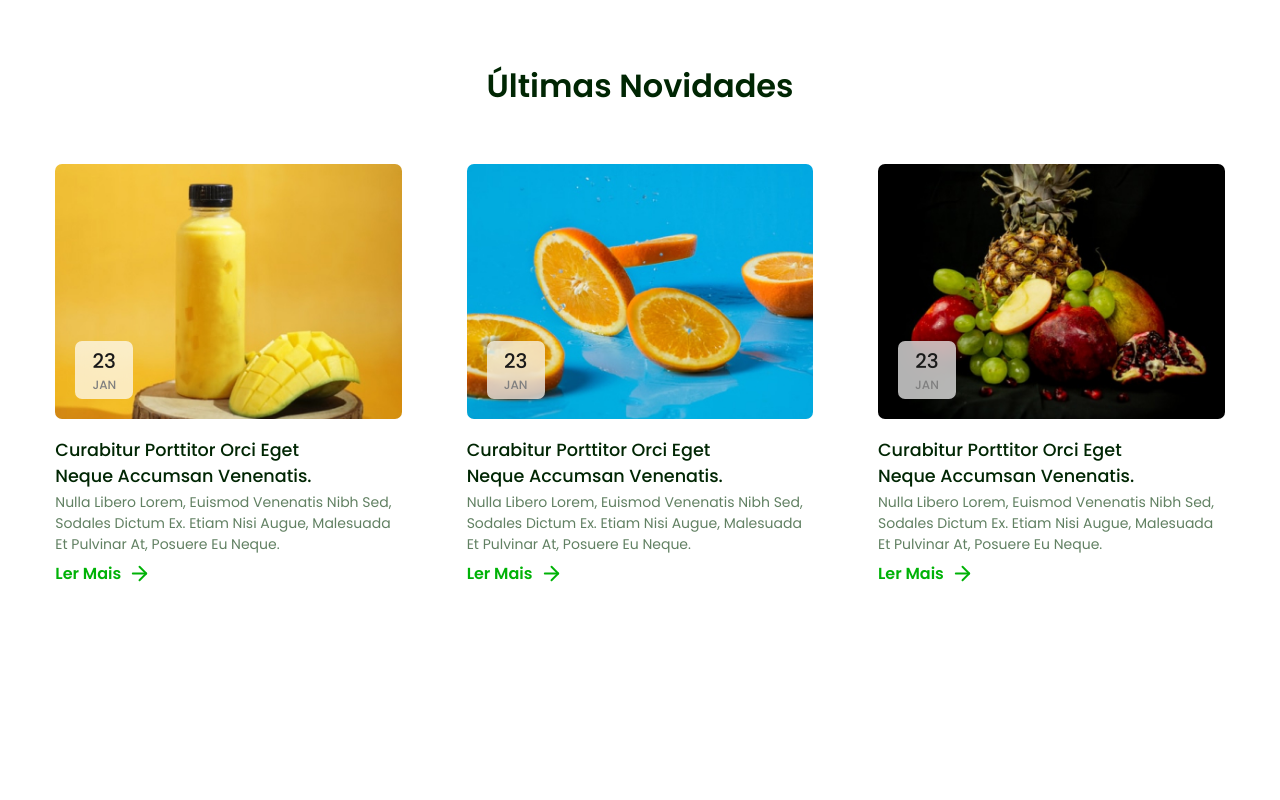
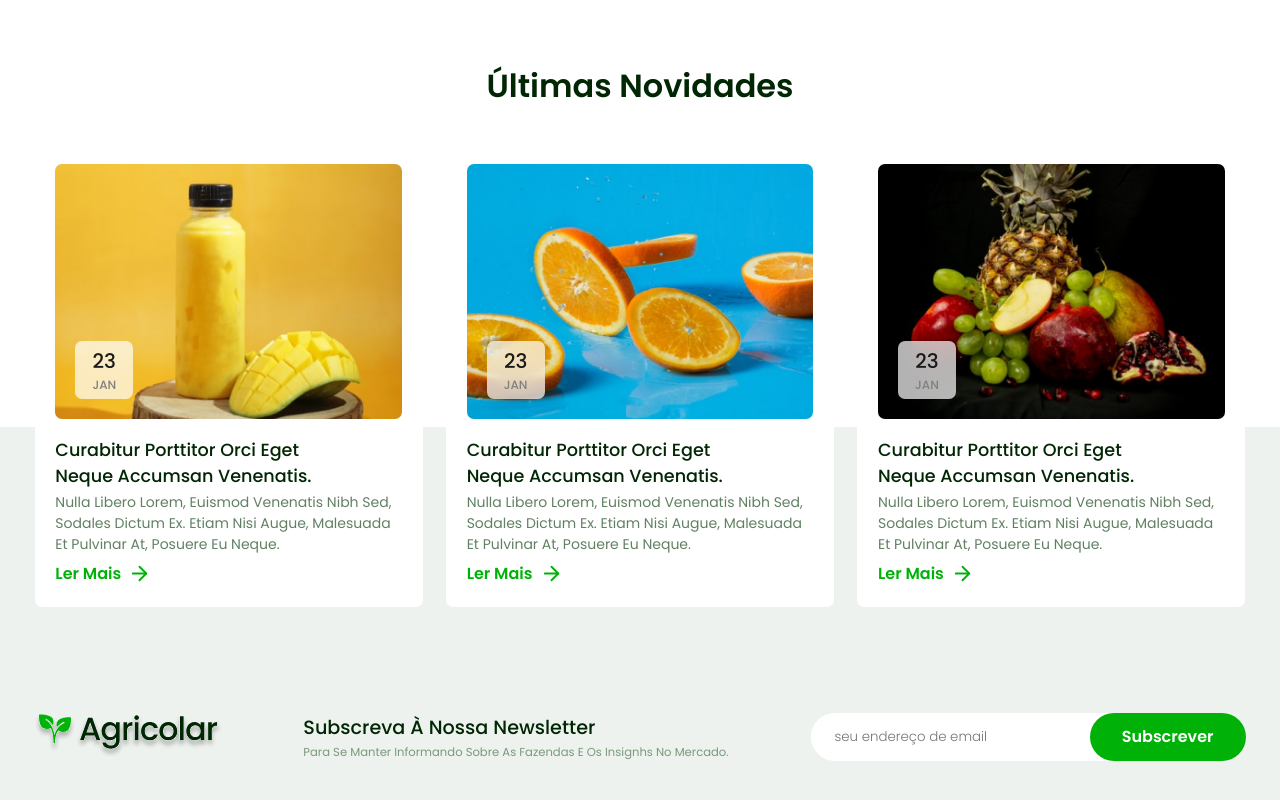
Before and after one commit to delciocapolo/agricolar, a React (Vite) app: page / in a window 1280 px wide. Shown: the part 4326-5126 px from the top of the page. Before the commit the page ends 4933 px from the top, so only its background shows below. Built offline with nearby package versions, Linux system fonts and the light colour scheme.

Commit message:
working at validate email for subscribe on the newsletter

```diff
--- a/src/App.tsx
+++ b/src/App.tsx
@@ -2,6 +2,7 @@ import { Fragment } from "react";
 import Menu from "./components/Navigation/Menu";
 import Skeleton from "./components/Body/Skeleton";
 import imageExample from "./assets/products/Image.jpg"
+import Footer from "./components/Footer/Footer";
 // import { MenuCustom } from "./components/main-components/MenuToggle/MenuCustom";
 // import { IITemMenuCustom } from "./components/main-components/MenuToggle/interfaces/interfaces";
 
@@ -73,6 +74,7 @@ const App = () => {
     <Fragment>
       <Menu />
       <Skeleton />
+      <Footer />
     </Fragment>
   );
 };
--- a/src/components/Blog/InternalComponents/BlogCard.tsx
+++ b/src/components/Blog/InternalComponents/BlogCard.tsx
@@ -21,7 +21,7 @@ const BlogCard: FC<IBlogCard> = ({ image }) => {
         transition: 0.1s ease-in;
 
         &:hover {
-            box-shadow: var(--box-shadow-double-face);
+            box-shadow: var(--box-shadow-general);
         }
     `;
     const ImageContainer = styled['div']`
--- a/src/components/Body/Skeleton.tsx
+++ b/src/components/Body/Skeleton.tsx
@@ -1,3 +1,4 @@
+
 import styled from "@emotion/styled";
 import Header from "../Header/Header";
 import BG from "../BG/BG";
@@ -6,6 +7,7 @@ import Banners from "../main-components/Banners/Banners";
 import FeaturedProducts from "../FeaturedProducts/FeaturedProducts";
 import Testimonies from "../Testimonies/Testimonies";
 import Blog from "../Blog/Blog";
+import FillVoidSpace from "../main-components/FillVoidSpaceContainer/FillVoidSpaceContainer";
 
 const SkeletonContainer = styled['main']``;
 
@@ -19,6 +21,7 @@ const Skeleton = () => {
                 <FeaturedProducts />
                 <Testimonies />
                 <Blog />
+                <FillVoidSpace />
             </SkeletonContainer>
         </PaddingProvider>
     )
--- a/src/components/Footer/Footer.tsx
+++ b/src/components/Footer/Footer.tsx
@@ -1,14 +1,24 @@
 import styled from "@emotion/styled";
 import { Container as ContainerBase } from "../Container/Container";
+import Newsletter from "./InternalComponents/Newsletter";
+import FooterMain from "./InternalComponents/Footer";
+
+const Footer = () => {
+    const FooterContainer = styled['footer']`
+        width: 100%;
+        background-color: var(--Green-50);
+    `;
+    const Container = styled(ContainerBase)`
+        margin: auto;
+        // background-color: red;
+    `;
 
 
-const Footer = () => {
-    const FooterContainer = styled['div']``;
-    const Container = styled(ContainerBase)``;
     return (
         <FooterContainer>
             <Container>
-
+                <Newsletter />
+                <FooterMain />
             </Container>
         </FooterContainer>
     )
--- a/src/components/Footer/InternalComponents/Footer.tsx
+++ b/src/components/Footer/InternalComponents/Footer.tsx
@@ -0,0 +1,13 @@
+import styled from "@emotion/styled";
+
+const FooterMain = () => {
+    const FooterMainContainer = styled['div']``;
+
+    return (
+        <FooterMainContainer>
+
+        </FooterMainContainer>
+    );
+};
+
+export default FooterMain;
--- a/src/components/Footer/InternalComponents/Newsletter.tsx
+++ b/src/components/Footer/InternalComponents/Newsletter.tsx
@@ -0,0 +1,87 @@
+import styled from "@emotion/styled";
+import Logo from "../../../assets/Logo";
+import { MouseEvent } from "react";
+
+const Newsletter = () => {
+    const NewsletterContainer = styled['div']`
+        width: 100%;
+        padding: 0.5rem 0;
+        // background-color: brown;
+
+        justify-content: space-between;
+    `;
+    const ContainerBase = styled['div']`
+        align-items: flex-start;
+        flex-direction: column;
+        gap: 2px;
+        // background-color: purple;
+    `;
+    const Title = styled['h1']`
+        font: var(--Body-XXL-500);
+        color: var(--Green-900);
+        font-size: 1.2rem;
+    `;
+    const Text = styled['span']`
+        font: var(--Body-Small-400);
+        color: var(--Green-400);
+        font-size: 0.725rem;
+    `;
+    const TextFieldContainer = styled['form']`
+        width: 435px;
+        gap: 0;
+        justify-content: space-between;
+        border-radius: 50px;
+        background-color: var(--White);
+    `;
+
+    const TextField = styled['input']`
+        width: 64%;
+        line-height: 3;
+        padding: 0 1.5rem;
+        border-radius: 50px;
+        border: none;
+        text-transform: none;
+
+        &::place-holder {
+            color: var(--Green-500);
+            font: var(--Body-Medium-400);
+        }
+    `;
+    const ButtonSubscribe = styled['button']`
+        background-color: var(--Success);
+        color: var(--White);
+        font: 1rem 'Poppins-semi-bold';
+        line-height: 3;
+        padding: 0 2rem;
+        border-radius: 50px;
+        min-width: 124px;
+    `;
+
+    const handleClickSubscribe = (e: MouseEvent<HTMLButtonElement>) => {
+        e.preventDefault();
+
+    };
+    const handleInputEmail = () => {
+
+    }
+
+    return (
+        <NewsletterContainer className="d-flex">
+            <ContainerBase>
+                <Logo />
+            </ContainerBase>
+            <ContainerBase className="d-flex">
+                <Title>Subscreva à nossa newsletter</Title>
+                <Text>para se manter informando sobre as fazendas e os insignhs no mercado.</Text>
+            </ContainerBase>
+            <ContainerBase className="d-flex">
+                <TextFieldContainer className="d-flex" method="post" action="/subscribe/newsletter">
+                    <TextField type="email" placeholder="seu endereço de email" />
+                    <ButtonSubscribe type="submit" onClick={handleClickSubscribe}>Subscrever</ButtonSubscribe>
+                </TextFieldContainer>
+            </ContainerBase>
+        </NewsletterContainer>
+    );
+};
+
+export default Newsletter;
--- /dev/null
+++ b/src/components/main-components/FillVoidSpaceContainer/FillVoidSpaceContainer.tsx
@@ -0,0 +1,21 @@
+import styled from "@emotion/styled";
+import { Container as ContainerBase } from "../../Container/Container";
+
+const FillVoidSpace = () => {
+    const FillVoidSpaceContainer = styled['div']`
+        width: 100%;
+        background-color: var(--Green-50);
+    `;
+    const Container = styled(ContainerBase)`
+        margin: auto;
+        min-height: 275px;
+    `;
+
+    return (
+        <FillVoidSpaceContainer>
+            <Container />
+        </FillVoidSpaceContainer>
+    )
+};
+
+export default FillVoidSpace;
```
Also changed, not shown: package.json (line endings or trailing spaces).
